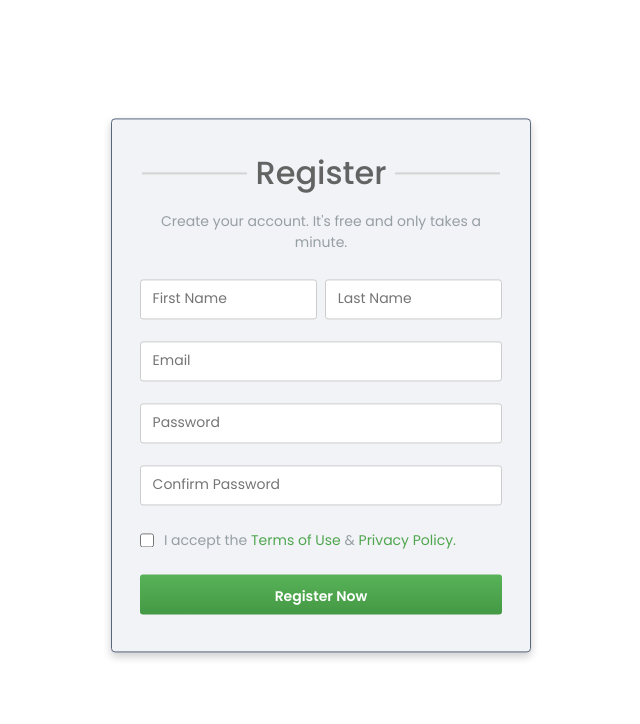
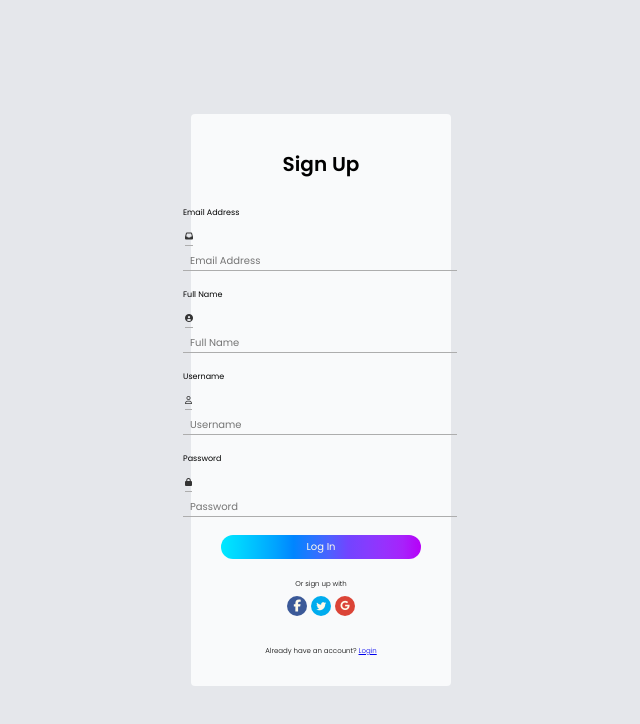
Before and after one commit to peterphan20/Guild-roster, a React (Create React App) app: page /signup in a window 1280 px wide. Shown: the top 724 px of the page, without its empty margins (319-959 px from the left). Built offline with nearby package versions, Linux system fonts and the light colour scheme.

Commit message:
chore: refactor sign up form

```diff
--- a/src/components/Login.js
+++ b/src/components/Login.js
@@ -5,11 +5,11 @@ import { Link } from "react-router-dom";
 import LogoutButton from "./LogoutButton";
 
 const Login = ({ auth, setAuth }) => {
-	const [username, setUsername] = useState("");
-	const [password, setPassword] = useState("");
+	const [loginUsername, setLoginUsername] = useState("");
+	const [loginPassword, setLoginPassword] = useState("");
 
 	const handleLoginAuth = async () => {
-		const response = await fetchAuthToken(username, password);
+		const response = await fetchAuthToken(loginUsername, loginPassword);
 		if (!response.token) {
 			return;
 		}
@@ -27,35 +27,33 @@ const Login = ({ auth, setAuth }) => {
 		<LoginContainer>
 			<LoginForm>
 				<Loginh1>Login</Loginh1>
-				<div className="login-input-fields">
 				<div className="input-field">
 					<LoginLabel htmlFor="login-email">Username</LoginLabel>
-						<IconTextBox className="icon-textbox">
+					<IconTextBox>
 						<i className="far fa-user"></i>
 						<LoginInputField
 							type="text"
 							id="login-email"
 							placeholder="Username"
 							required
-								value={username}
-								onChange={(e) => setUsername(e.target.value)}
+							value={loginUsername}
+							onChange={(e) => setLoginUsername(e.target.value)}
 						/>
 					</IconTextBox>
 				</div>
 				<div className="input-field">
 					<LoginLabel htmlFor="login-password">Password</LoginLabel>
-						<IconTextBox className="icon-textbox">
+					<IconTextBox>
 						<i className="fas fa-lock"></i>
 						<LoginInputField
 							type="password"
 							id="login-password"
 							placeholder="Password"
 							required
-								value={password}
-								onChange={(e) => setPassword(e.target.value)}
+							value={loginPassword}
+							onChange={(e) => setLoginPassword(e.target.value)}
 						/>
 					</IconTextBox>
-					</div>
 				</div>
 				<PasswordForgetLink>
 					Forgot your{" "}
@@ -64,7 +62,7 @@ const Login = ({ auth, setAuth }) => {
 					</a>
 					?
 				</PasswordForgetLink>
-				<LoginFooter className="login-footer">
+				<LoginFooter>
 					<LoginBtn onClick={handleLoginAuth}>Log In</LoginBtn>
 					{/* <ResponseText>{auth.username ? "you is signed in" : "you is signed out"}</ResponseText> */}
 					<IconText>Or Sign in With </IconText>
@@ -99,8 +97,12 @@ const LoginForm = styled.div`
 	flex-direction: column;
 	justify-content: center;
 	align-items: center;
-	border-radius: 4px;
+	border-radius: 3px;
 	width: 260px;
+
+	a {
+		text-decoration: none;
+	}
 `;
 const Loginh1 = styled.h1`
 	font-size: 20px;
--- a/src/components/SignUp.js
+++ b/src/components/SignUp.js
@@ -1,206 +1,265 @@
-import React from "react";
+import React, { useState } from "react";
 import styled from "styled-components";
-// import { Link } from "react-router-dom";
+import { Link } from "react-router-dom";
 
 const SignUp = () => {
+	const [signupEmail, setSignupEmail] = useState("");
+	const [signupName, setSignupName] = useState("");
+	const [signupUsername, setSignupUsername] = useState("");
+	const [signupPassword, setSignupPassword] = useState("");
+
+	const handleSignupAuth = () => {
+		console.log("hello");
+	};
+
 	return (
-		<TableContainer className="signup-container">
-			<div className="center">
-				<table>
-					<thread>
-						<tr>
-							<td style={{ width: "33.33%" }}>
-								<div className="dash"></div>
-							</td>
-							<td style={{ padding: "0 6px" }}>
-								<h1>Register</h1>
-							</td>
-							<td style={{ width: "33.33%" }}>
-								<div className="dash"></div>
-							</td>
-						</tr>
-						<tr>
-							<td colspan="3">
-								<p>Create your account. It's free and only takes a minute.</p>
-							</td>
-						</tr>
-					</thread>
-					<tr>
-						<td colspan="3">
-							<div>
-								<input placeholder="First Name" type="text" />
-								<span>
-									<input placeholder="Last Name" style={{ float: "right" }} type="text" />
-								</span>
-							</div>
-						</td>
-					</tr>
-					<tr>
-						<td colspan="3">
-							<div>
-								<input type="email" placeholder="Email" />
-							</div>
-						</td>
-					</tr>
-					<tr>
-						<td colspan="3">
-							<div>
-								<input placeholder="Password" type="password" />
-							</div>
-						</td>
-					</tr>
-					<tr>
-						<td colspan="3">
-							<div>
-								<input placeholder="Confirm Password" type="password" />
-							</div>
-						</td>
-					</tr>
-					<tr>
-						<td colspan="3">
-							<div className="terms">
-								<input id="checkid2" type="checkbox" value="test" />{" "}
-								<label htmlFor="checkid2">
-									I accept the{" "}
-									<a href="https://github.com/peterphan20" target="_blank" rel="noreferrer">
-										Terms of Use
-									</a>{" "}
-									&{" "}
-									<a href="https://github.com/peterphan20" rel="noreferrer">
-										Privacy Policy.
-									</a>
-								</label>
-							</div>
-						</td>
-					</tr>
-					<tr>
-						<td colspan="3">
-							<div>
-								<input type="submit" value="Register Now" />
-							</div>
-						</td>
-					</tr>
-				</table>
-				<footer>
-					<p>
-						Already have an account?{" "}
-						<a href="https://github.com/peterphan20" target="_blank" rel="noreferrer">
-							Sign in
-						</a>
-					</p>
-				</footer>
-			</div>
-		</TableContainer>
+		<SignupContainer>
+			<SignupForm>
+				<Signuph1>Sign Up</Signuph1>
+				<div className="input-field">
+					<SignupLabel htmlFor="signup-email">Email Address</SignupLabel>
+					<IconTextBox>
+						<i class="fas fa-inbox"></i>
+						<SignupInputField
+							type="email"
+							id="signup-email"
+							placeholder="Email Address"
+							required
+							value={signupEmail}
+							onChange={(e) => setSignupEmail(e.target.value)}
+						/>
+					</IconTextBox>
+				</div>
+				<div className="input-field">
+					<SignupLabel htmlFor="signup-email">Full Name</SignupLabel>
+					<IconTextBox>
+						<i class="fas fa-user-circle"></i>
+						<SignupInputField
+							type="text"
+							id="signup-email"
+							placeholder="Full Name"
+							required
+							value={signupName}
+							onChange={(e) => setSignupName(e.target.value)}
+						/>
+					</IconTextBox>
+				</div>
+				<div className="input-field">
+					<SignupLabel htmlFor="signup-username">Username</SignupLabel>
+					<IconTextBox>
+						<i className="far fa-user"></i>
+						<SignupInputField
+							type="text"
+							id="signup-username"
+							placeholder="Username"
+							required
+							value={signupUsername}
+							onChange={(e) => setSignupUsername(e.target.value)}
+						/>
+					</IconTextBox>
+				</div>
+				<div className="input-field">
+					<SignupLabel htmlFor="signup-password">Password</SignupLabel>
+					<IconTextBox className="icon-textbox">
+						<i className="fas fa-lock"></i>
+						<SignupInputField
+							type="password"
+							id="signup-password"
+							placeholder="Password"
+							required
+							value={signupPassword}
+							onChange={(e) => setSignupPassword(e.target.value)}
+						/>
+					</IconTextBox>
+				</div>
+				<SignupFooter>
+					<SignupBtn onClick={handleSignupAuth}>Log In</SignupBtn>
+					<IconText>Or sign up with </IconText>
+					<FooterIcons>
+						<i class="fab fa-facebook-f facebook"></i>
+						<i class="fab fa-twitter twitter"></i>
+						<i class="fab fa-google google"></i>
+					</FooterIcons>
+					<Login>
+						Already have an account? <Link to="/login">Login</Link>
+					</Login>
+				</SignupFooter>
+			</SignupForm>
+		</SignupContainer>
 	);
 };
 
 export default SignUp;
 
-const TableContainer = styled.div`
-	.center {
-		width: 100%;
-		position: absolute;
-		top: 50%;
-		left: 50%;
-		transform: translate(-50%, -50%);
-		-ms-transform: translate(-50%, -50%);
-		-webkit-transform: translate(-50%, -50%);
+const SignupContainer = styled.div`
+	background-color: #e5e7eb;
+	display: flex;
+	justify-content: center;
+	align-items: center;
+	min-height: 100%;
+	min-width: 100%;
+`;
+const SignupForm = styled.div`
+	background-color: #f9fafb;
+	display: flex;
+	flex-direction: column;
+	justify-content: center;
+	align-items: center;
+	border-radius: 4px;
+	width: 260px;
+`;
+const Signuph1 = styled.h1`
+	font-size: 20px;
+	font-weight: 600;
+	margin-top: 35px;
+	margin-bottom: 10px;
+`;
+const SignupLabel = styled.label`
+	font-size: 8px;
+	font-weight: 400;
+	display: block;
+	margin-top: 18px;
+	margin-bottom: 2px;
+`;
+const SignupInputField = styled.input`
+	background: transparent;
+	color: #333333;
+	font-size: 10px;
+	border: none;
+	outline: none;
+	padding: 3px 65px 0px 7px;
+`;
+const IconTextBox = styled.div`
+	margin: 0 0.125em;
+	display: inline;
+	border: none;
+	outline: none;
+	border-bottom: 1px solid #adadad;
+	vertical-align: baseline;
+
+	i {
+		font-size: 8px;
+		color: #333333;
 	}
-	table {
-		width: 50%;
-		margin: 0 auto;
-		padding: 2%;
+`;
+const SignupFooter = styled.div`
+	display: flex;
+	flex-direction: column;
+	justify-content: center;
+	align-items: center;
+`;
+const SignupBtn = styled.button`
+	background-image: linear-gradient(
+		to right,
+		#00e9ff,
+		#00d4ff,
+		#00bcff,
+		#00a3ff,
+		#0085ff,
+		#2775ff,
+		#4e60ff,
+		#7244ff,
+		#853cfe,
+		#9731fd,
+		#a722fb,
+		#b700f8
+	);
+	color: #fffae9;
+	font-size: 10px;
+	font-weight: 400;
+	border: none;
+	outline: none;
+	border-radius: 15px;
+	margin-top: 18px;
+	width: 20em;
+	height: 2.4em;
+	transition: background-image 0.3s ease;
+	cursor: pointer;
+	&:hover {
+		background-image: linear-gradient(
+			to left,
+			#00e9ff,
+			#00d4ff,
+			#00bcff,
+			#00a3ff,
+			#0085ff,
+			#2775ff,
+			#4e60ff,
+			#7244ff,
+			#853cfe,
+			#9731fd,
+			#a722fb,
+			#b700f8
+		);
+	}
+`;
+const IconText = styled.p`
+	font-size: 7px;
+	font-weight: 300;
+	margin-top: 20px;
+`;
+const FooterIcons = styled.div`
+	display: flex;
+	flex-direction: row;
+	justify-content: center;
+	align-items: center;
 
-		border-radius: 4px;
-		background-color: #f2f3f7;
-		min-width: 360px;
-		max-width: 420px;
-		box-shadow: 0 4px 8px 0 rgba(0, 0, 0, 0.2);
-		border: 1px solid #58677b;
+	i {
+		color: #fffae9;
+		margin-top: 7px;
+		margin-left: 2px;
+		margin-right: 2px;
 	}
-	input[type="text"],
-	[type="email"],
-	[type="password"],
-	[type="submit"] {
-		width: 100%;
-		height: 40px;
-		padding: 12px;
-		border: 1px solid #cccccc;
-		border-radius: 3px;
-		outline: none;
-		font-size: 14px;
-		color: #4fa64e;
-	}
-	input[type="text"] {
-		width: 49%;
-	}
-	input:hover {
-		border-color: #4fa64e;
-	}
-	input[type="submit"] {
-		background-color: #53ac53;
-		background: linear-gradient(to bottom, #58b358 0%, #449944 100%);
-		color: #ffffff;
-		font-weight: 600;
-		border: none;
-	}
-	input[type="submit"]:hover {
+	.facebook {
+		background-color: rgb(59, 89, 152);
+		font-size: 12px;
+		border-radius: 50%;
+		width: 20px;
+		height: 20px;
+		padding-top: 4px;
+		padding-left: 6.4px;
+		transition: 0.1s ease-in;
 		cursor: pointer;
 	}
-	::placeholder {
-		color: #969fa4;
+	.facebook:hover {
+		background-color: #212529;
+		transform: scale(1.14);
 	}
-	.signup-input-field {
+	.twitter {
+		background-color: rgb(0, 172, 238);
+		font-size: 10px;
+		border-radius: 50%;
+		width: 20px;
+		height: 20px;
+		padding-top: 5px;
+		padding-left: 5.3px;
+		transition: 0.1s ease-in;
+		cursor: pointer;
 	}
-	p {
-		text-align: center;
-		font-size: 14px;
-		color: #969fa4;
-		margin: 12px 0;
+	.twitter:hover {
+		background-color: #212529;
+		transform: scale(1.14);
 	}
-	input[type="checkbox"] {
-		vertical-align: middle;
-		height: 14px;
-		width: 14px;
-		background-color: red;
+	.google {
+		background-color: rgb(219 68 55);
+		font-size: 9.5px;
+		border-radius: 50%;
+		width: 20px;
+		height: 20px;
+		padding-top: 5.3px;
+		padding-left: 5.6px;
+		transition: 0.1s ease-in;
+		cursor: pointer;
 	}
-	.terms > label {
-		font-size: 14px;
-		color: #969fa4;
-		margin-left: 6px;
-	}
-	div {
-		margin: 10px 0;
-	}
-	a {
-		color: #4fa64e;
-		text-decoration: none;
-	}
-	footer {
-		margin-top: 16px;
-	}
-	footer > p {
-		color: #ffffff;
-	}
-	footer > p > a {
-		color: #ffffff;
-		text-decoration: underline;
-	}
-	.dash {
-		min-height: 2px;
-		height: 2px;
-		max-height: 2px;
-		width: 100%;
-		background-color: #d4d4d4;
-	}
-	h1 {
-		text-align: center;
-		font-weight: 500;
-		color: #636363;
-		text-align: 31px;
-	}
-	.top {
-		width: 100%;
-		background-color: salmon;
+	.google:hover {
+		background-color: #212529;
+		transform: scale(1.14);
 	}
 `;
+const Login = styled.div`
+	font-size: 7px;
+	font-weight: 300;
+	padding-top: 15px;
+	margin-top: 15px;
+	margin-bottom: 30px;
+`;
```
Also changed, not shown: 1 other file (tests, documents, lock files or other folders). Lines whose indentation alone changed are shown as unchanged.
